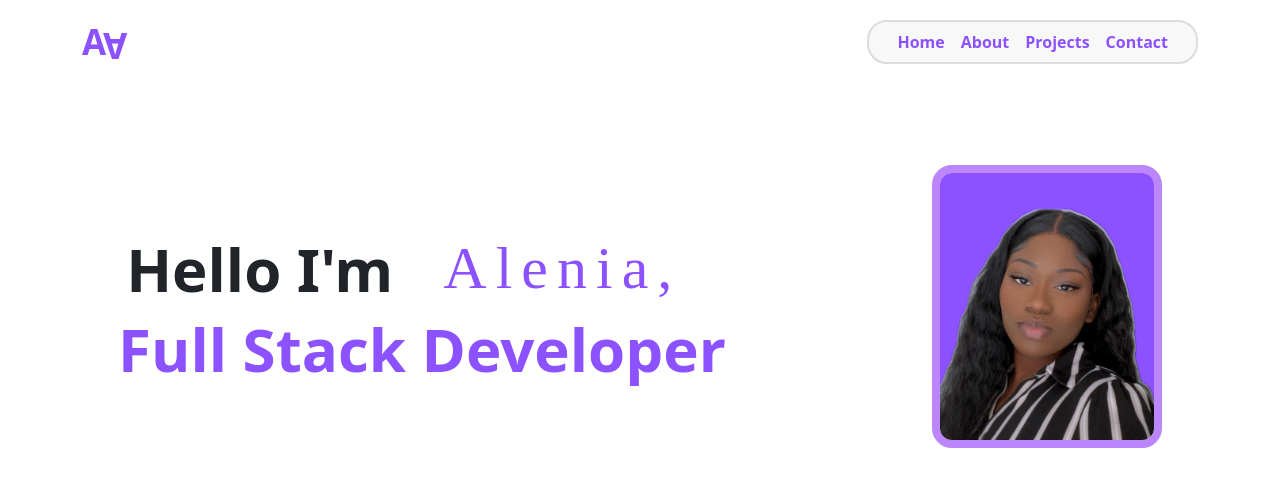
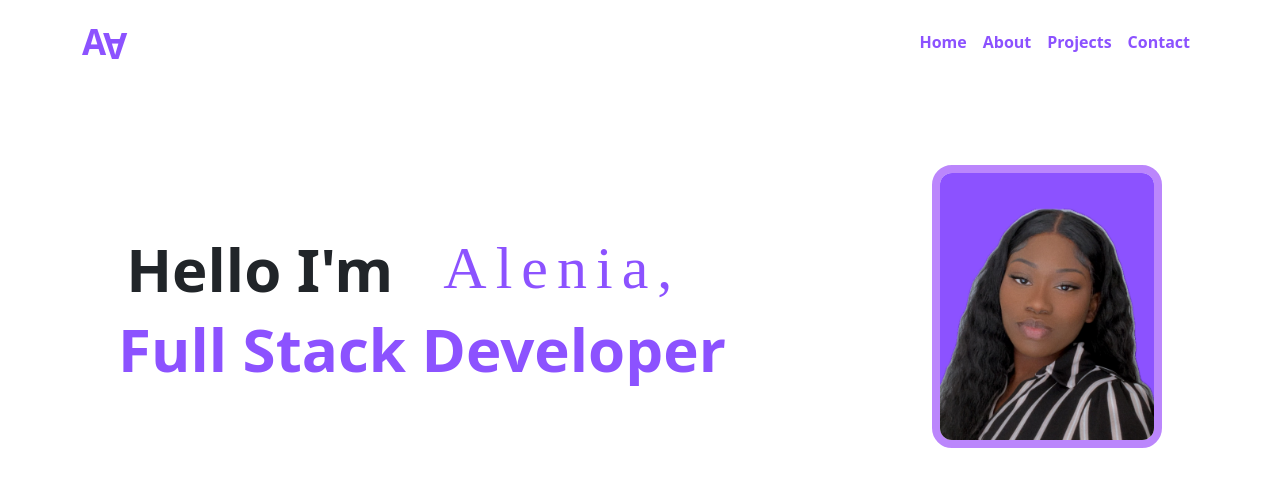
Before and after one commit to Alenia24/portfolio-2025, a React (Vite) app: page / in a window 1280 px wide. Shown: the top 486 px of the page. Built offline with nearby package versions, Linux system fonts and the light colour scheme; a web font is replaced by a local one.

Commit message:
Remove border around nav

```diff
--- a/src/components/Navigation/Navigation.css
+++ b/src/components/Navigation/Navigation.css
@@ -21,22 +21,16 @@
     left: -3px;
 }
 
-.nav-links {
-    border: 2px solid #dcdcdc;
-    padding: 0 20px;
-    border-radius: 20px;
-    background-color: rgba(220, 220, 220, 0.2);
-}
-
-.nav-links a {
+.nav-link a {
     font-weight: bold;
     color: #8c52ff;
     transition: 200ms all ease-in-out;
 }
 
-.nav-links a:hover {
+.nav-link a:hover {
     color: #ab86f7;
 }
+
 
 .navbar-toggler {
     border: 2px solid #bb86fc !important;
--- a/src/components/Navigation/Navigation.jsx
+++ b/src/components/Navigation/Navigation.jsx
@@ -17,14 +17,12 @@ export default function Navigation() {
         </div>
         <Navbar.Toggle aria-controls="basic-navbar-nav" />
         <Navbar.Collapse id="basic-navbar-nav">
-          <div className="nav-links ms-auto">
-          <Nav>
+          <Nav className="ms-auto nav-link">
             <Nav.Link as={Link} to={"/"}>Home</Nav.Link>
             <Nav.Link as={Link} to={"/about"}>About</Nav.Link>
             <Nav.Link as={Link} to={"/projects"}>Projects</Nav.Link>
             <Nav.Link as={Link} to={"/contact"}>Contact</Nav.Link>
           </Nav>
-          </div>
         </Navbar.Collapse>
       </Container>
     </Navbar>
```
